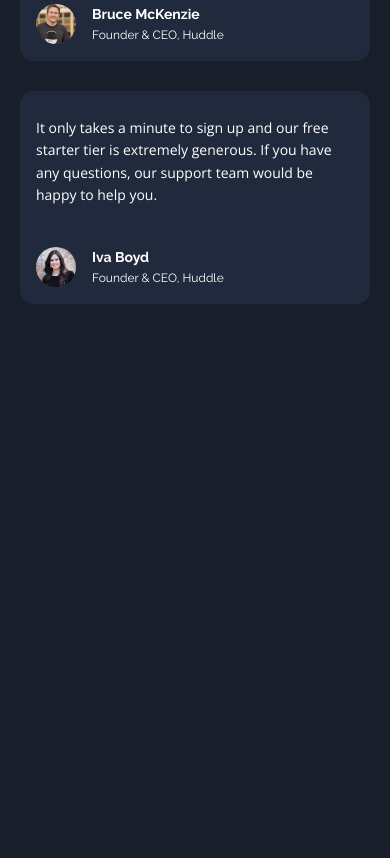
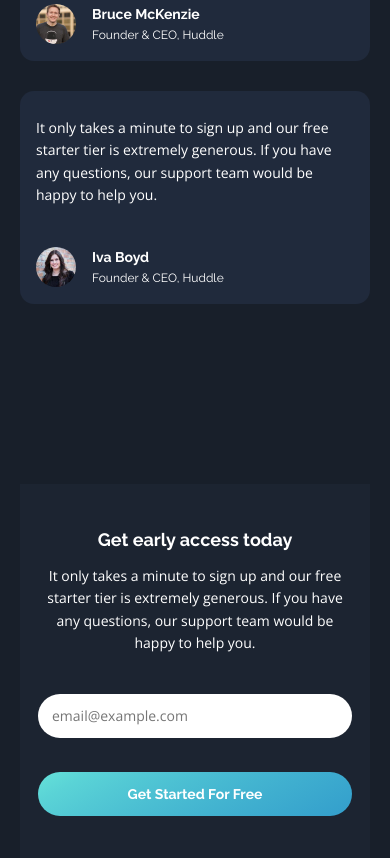
Before and after one commit to vanzasetia/fylo-dark-theme-landing-page, a plain HTML site: page index.html in a window 390 px wide. Shown: the part 2966-3824 px from the top of the page. Before the commit the page ends 3360 px from the top, so only its background shows below. Drawn offline with nearby package versions, Linux system fonts and the light colour scheme; a script that the page names is missing.

Commit message:
Added cta mobile layout

```diff
--- a/css/style.css
+++ b/css/style.css
@@ -449,7 +449,11 @@ img {
 .btn {
   display: inline-block;
   margin: 0.625rem 0;
+  border: none;
   cursor: pointer;
+}
+.btn:hover, .btn:active, .btn:focus {
+  outline: none;
 }
 
 .btn--cta {
@@ -628,3 +632,49 @@ img {
   height: 2.5rem;
   width: 2.5rem;
 }
+
+.cta {
+  padding-top: 5.625rem;
+}
+
+.cta__card {
+  background-color: #1c2431;
+  padding: 2rem 1.125rem;
+  text-align: center;
+}
+
+.cta__title {
+  font-size: 1.125rem;
+}
+
+.cta__form {
+  display: grid;
+  margin-top: 2.5rem;
+}
+
+.cta__input-email {
+  border: none;
+  border-radius: 5em;
+  padding: 0.875rem;
+  width: 100%;
+  font-size: 0.875rem;
+}
+.cta__input-email:focus {
+  outline: none;
+}
+
+.cta__error-message {
+  visibility: hidden;
+  opacity: 0;
+  pointer-events: none;
+  margin-top: 0.625rem;
+  color: #ff4242;
+  font-size: 0.75rem;
+  font-weight: 700;
+}
+
+.cta__input-email:focus:invalid ~ .cta__error-message {
+  visibility: visible;
+  opacity: 1;
+  pointer-events: auto;
+}
--- a/index.html
+++ b/index.html
@@ -208,6 +208,27 @@
       </div>
     </section>
 
+    <aside class="cta">
+      <div class="container">
+        <div class="cta__card">
+          <h5 class="cta__title">
+            Get early access today
+          </h5>
+          <p class="cta__description">
+            It only takes a minute to sign up and our free starter tier is extremely generous. If you have any
+            questions, our support team would be happy to help you.
+          </p>
+          <form class="cta__form">
+            <input type="email" class="cta__input-email" placeholder="email@example.com" required>
+            <div class="cta__error-message">
+              Please enter a valid email address
+            </div>
+            <input type="submit" value="Get Started For Free" class="cta__input-submit btn btn--cta">
+          </form>
+        </div>
+      </div>
+    </aside>
+
   </main>
   <!--
 
--- a/scss/abstracts/_variables.scss
+++ b/scss/abstracts/_variables.scss
@@ -21,7 +21,7 @@ $dark-blue-400: hsl(216, 53%, 9%);
 // Use Cases
 $card-bg: $dark-blue-100;
 $header-bg: $dark-blue-200;
-$sign-up-bg: $dark-blue-200;
+$cta-bg: $dark-blue-200;
 $main-bg: $dark-blue-300;
 $footer-bg: $dark-blue-400;
 
--- a/scss/components/_buttons.scss
+++ b/scss/components/_buttons.scss
@@ -3,7 +3,12 @@
 .btn {
   display: inline-block;
   margin: rem(10) 0;
+  border: none;
   cursor: pointer;
+
+  @include on-event {
+    outline: none;
+  }
 }
 
 .btn--cta {
--- a/scss/layout/_cta.scss
+++ b/scss/layout/_cta.scss
@@ -0,0 +1,49 @@
+@use '../abstracts' as *;
+
+.cta {
+  padding-top: rem(90);
+}
+
+.cta__card {
+  background-color: $cta-bg;
+  padding: rem(32) rem(18);
+  text-align: center;
+}
+
+.cta__title {
+  font-size: rem(18);
+}
+
+.cta__form {
+  display: grid;
+  margin-top: rem(40);
+}
+
+.cta__input-email {
+  border: none;
+  border-radius: 5em;
+  padding: rem(14);
+  width: 100%;
+  font-size: rem(14);
+
+  &:focus {
+    outline: none;
+  }
+}
+
+.cta__error-message {
+  visibility: hidden;
+  opacity: 0;
+  pointer-events: none;
+  margin-top: rem(10);
+  color: $error-color;
+  font-size: rem(12);
+  font-weight: 700;
+}
+
+// Email validation
+.cta__input-email:focus:invalid ~ .cta__error-message {
+  visibility: visible;
+  opacity: 1;
+  pointer-events: auto;
+}
```
